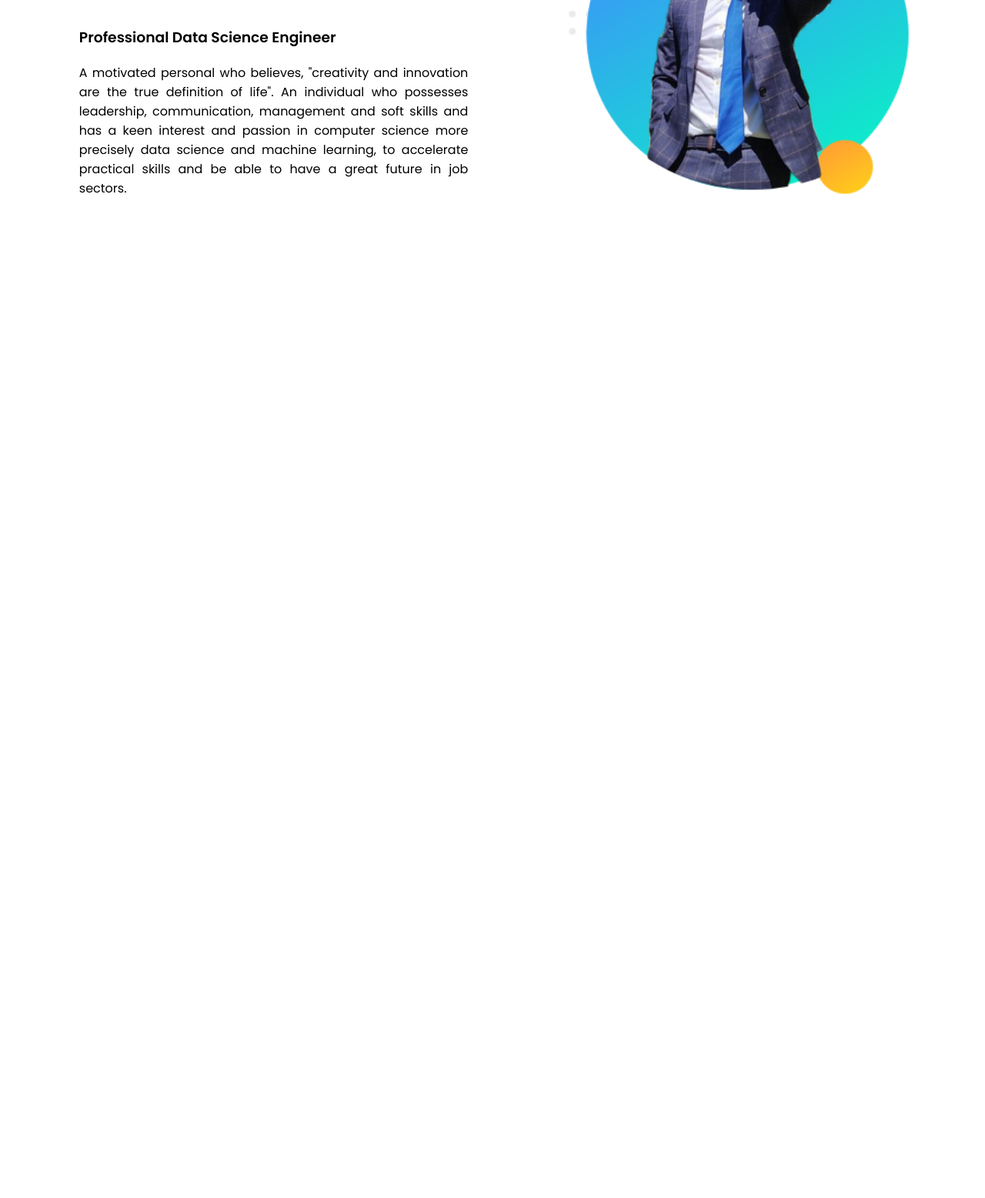
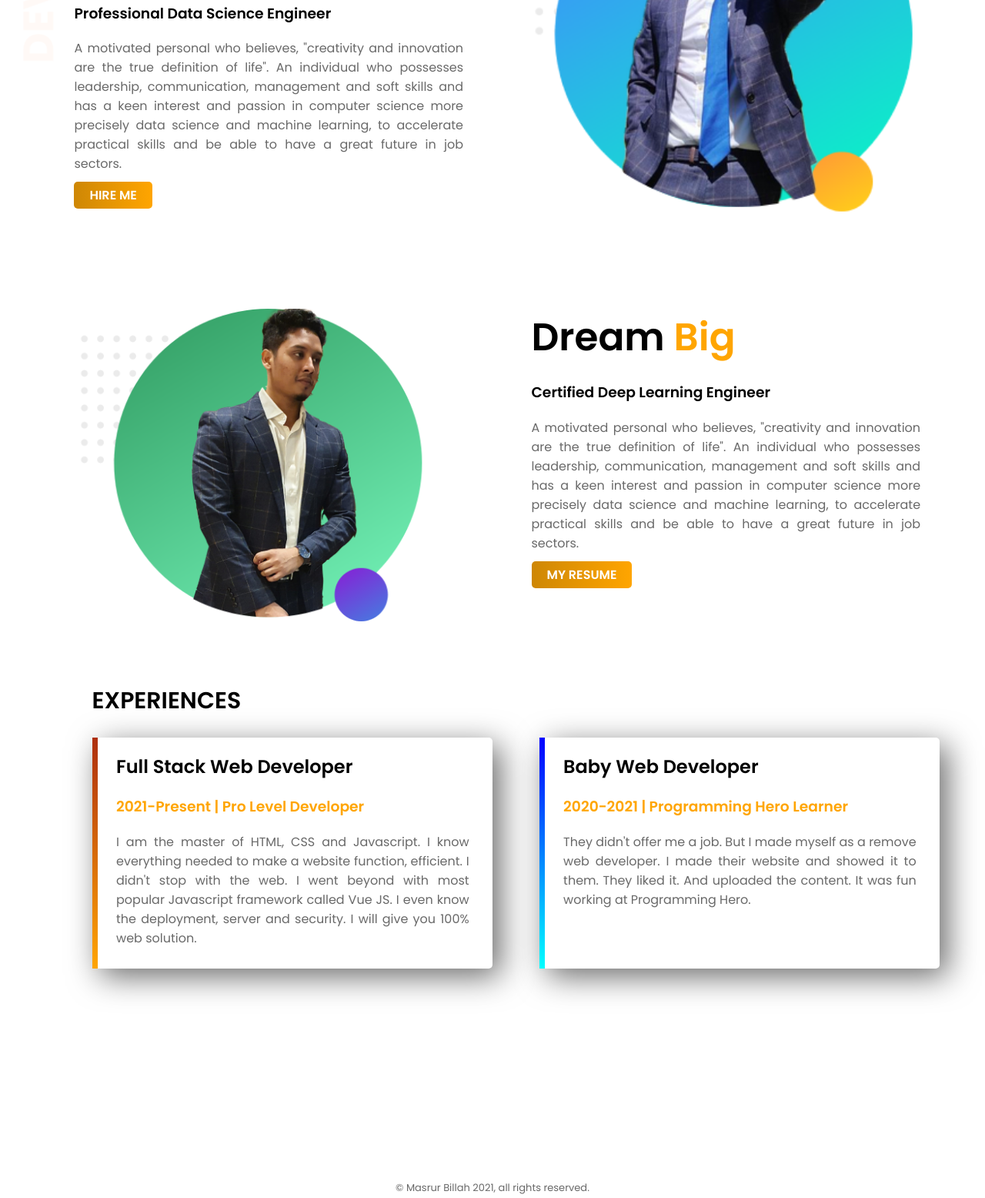
Before and after one commit to MasrurBillah/WebPortfolio, a plain HTML site: page index.html in a window 1280 px wide. Shown: the part 280-1836 px from the top of the page at 77% size. Before the commit the page ends 800 px from the top, so only its background shows below. Drawn offline with Linux system fonts and the light colour scheme.

Commit message:
web portfolio done

```diff
--- a/index.html
+++ b/index.html
@@ -16,20 +16,55 @@
 
 </head>
 <body>
-    <section>
-        <div class="top-part">
+    <section class="first">
+        <div class="half-part">
             <h1>Welcome to</h1>
-            <h1><span id="highlighter">Masrur Billah</span> World</h1>
+            <h1><span class="highlighter">Masrur Billah</span> World</h1>
             <h3>Professional Data Science Engineer</h3>
             <p>A motivated personal who believes, "creativity and innovation are the true definition of life". An
                 individual who possesses leadership, communication, management and soft skills and has a keen
                 interest and passion in computer science more precisely data science and machine learning, to
                 accelerate practical skills and be able to have a great future in job sectors.
                 </p>
+            <a class="link" target="_blank" href="https://www.linkedin.com/in/syed-masrur-billah-4802b6134/">HIRE ME</a>
         </div>
-        <div class="top-part">
+        <div class="half-part">
             <img src="images/masrur1.png" alt="my picture">
         </div>
     </section>
+
+    <section class="second">
+        <div class="half-part">
+            <img src="images/image2b.png" alt="my picture">
+        </div>
+        <div class="half-part">
+            <h1>Dream <span class="highlighter">Big</span></h1>
+            <h3>Certified Deep Learning Engineer</h3>
+            <p>A motivated personal who believes, "creativity and innovation are the true definition of life". An
+                individual who possesses leadership, communication, management and soft skills and has a keen
+                interest and passion in computer science more precisely data science and machine learning, to
+                accelerate practical skills and be able to have a great future in job sectors.
+                </p>
+            <a class="link" target="_blank" href="https://www.linkedin.com/in/syed-masrur-billah-4802b6134/">MY RESUME</a>
+        </div>
+    </section>
+
+    <section class="experiences">
+        <br><br>
+        <h2 id="exp">EXPERIENCES</h2>
+        <div id="full-stack" class="half-part design">
+            <h2>Full Stack Web Developer</h2>
+            <h3><span class="highlighter">2021-Present | Pro Level Developer</span></h3>
+            <p>I am the master of HTML, CSS and Javascript. I know everything needed to make a website function, efficient. I didn't stop with the web. I went beyond with most popular Javascript framework called Vue JS. I even know the deployment, server and security. I will give you 100% web solution.</p>
+        </div>
+        <div id="baby" class="half-part design">
+            <h2>Baby Web Developer</h2>
+            <h3><span class="highlighter">2020-2021 | Programming Hero Learner</span></h3>
+            <p>They didn't offer me a job. But I made myself as a remove web developer. I made their website and showed it to them. They liked it. And uploaded the content. It was fun working at Programming Hero.</p>
+        </div>
+    </section>
+    <footer>
+        <p>© Masrur Billah 2021, all rights reserved.</p>
+    </footer>
 </body>
 </html>
--- a/style.css
+++ b/style.css
@@ -1,21 +1,81 @@
 body{
+    background-image: url("images/top-banner.png");
+    background-repeat: no-repeat;
     font-family: 'Poppins', sans-serif;
 }
 h1{
     font-size: 50px;
 }
-#highlighter{
+.second h1{
+    margin: 0%;
+}
+.highlighter{
     color: orange;
 }
-.top-part{
+.half-part{
     width: 40%;
     margin-left: 5%;
-    padding: 2.5%;
+    padding-left: 2%;
     float: left;
 }
-.top-part img{
-    width: 90%;
+.half-part img{
+    width: 100%;
 }
-.top-part p{
+p{
+    color: dimgray;
     text-align: justify;
 }
+.link{
+    text-decoration: none;
+    color: white;
+    font-weight: 700;
+    background-image: linear-gradient(90deg, rgb(206, 135, 5), orange);
+    padding: 6px 20px;
+    border-radius: 5px;
+}
+.second{
+    clear: both;
+    background-image: url("images/dream-bg.png");
+    background-repeat: no-repeat;
+    background-position: right;
+    background-size: cover;
+}
+.experiences{
+    clear: both;
+    background-image: url("images/exp-bg.png");
+    background-repeat: no-repeat;
+    background-position: left;
+    background-size: cover;
+    margin: -8px;
+    background-position-y: 200px;
+    margin-bottom: 600px;
+    margin-left: 2%;
+    padding-left: 2%;
+}
+#exp{
+    margin-left: 3%;
+    padding-left: 2%;
+    font-size: 30px;
+}
+.design{
+    box-shadow: 10px 10px 40px dimgray;
+    border-radius: 5px;
+    height: 300px;
+}
+.design p{
+    padding-right: 30px;
+}
+#full-stack{
+    border-left: 7px solid;
+    border-image: linear-gradient(rgb(173, 46, 14), orange);
+    border-image-slice: 1;
+}
+#baby{
+    border-left: 7px solid;
+    border-image: linear-gradient(blue, cyan);
+    border-image-slice: 1;
+}
+footer p{
+    text-align: center;
+    font-size: 13px;
+}
```
Also changed, not shown: images/image2b.png (added), 1 other file.
